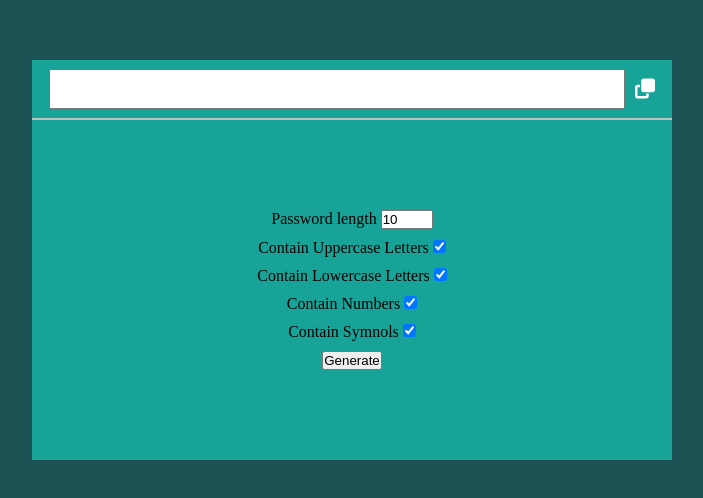
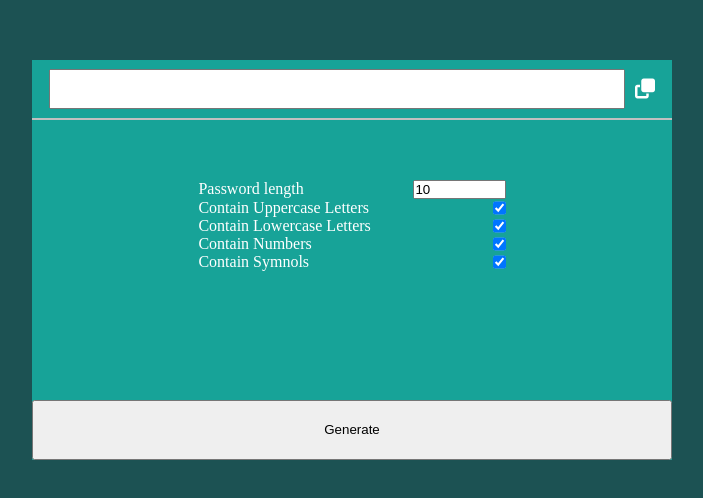
Before and after one commit to sinansarikaya/Javascript-Password-Generator, a plain HTML site: page index.html in a window 1280 px wide. Shown: the part 140-638 px from the top of the page, without its empty margins (288-991 px from the left). Drawn offline with Linux system fonts and the light colour scheme.

Commit message:
Project working now

```diff
--- a/css/style.css
+++ b/css/style.css
@@ -11,6 +11,7 @@
   justify-content: center;
   align-items: center;
   background-color: #1c5253;
+  color: #fff;
 }
 section {
   width: 50%;
@@ -33,10 +34,13 @@ section {
   width: 100%;
   height: 85%;
   display: flex;
-  justify-content: center;
-  align-items: center;
   flex-direction: column;
   gap: 10px;
+}
+.content label {
+  display: flex;
+  justify-content: space-between;
+  width: 60%;
 }
 .fa-copy {
   cursor: pointer;
@@ -47,3 +51,23 @@ section {
 .fa-copy:hover {
   color: #1c5253;
 }
+.submit {
+  width: 100%;
+  height: 60px;
+  cursor: pointer;
+  margin-top: auto;
+}
+.content .content-header {
+  margin: auto;
+  width: 80%;
+  display: flex;
+  justify-content: space-between;
+  align-items: center;
+  flex-direction: column;
+}
+.content .content-header .passwordLength {
+  width: 30%;
+}
+.content .content-footer {
+  margin-top: auto;
+}
--- a/index.html
+++ b/index.html
@@ -16,9 +16,10 @@
       <section>
         <div class="header">
           <input type="text" class="password-input" />
-          <i class="fa-solid fa-copy copyButton" onclick="copyPw()"></i>
+          <i class="fa-solid fa-copy" onclick="copyPw()"></i>
         </div>
         <div class="content">
+          <div class="content-header">
             <label for="passwordLength">
               Password length
               <input
@@ -30,7 +31,6 @@
                 max="20"
               />
             </label>
-
             <label for="upperCaseCheck">
               Contain Uppercase Letters
               <input type="checkbox" id="upperCaseCheck" checked />
@@ -47,7 +47,15 @@
               Contain Symnols
               <input type="checkbox" id="symbolCheck" checked />
             </label>
-          <input type="submit" onclick="generatePassword()" value="Generate" />
+          </div>
+          <div class="content-footer">
+            <input
+              type="submit"
+              class="submit"
+              onclick="generatePassword()"
+              value="Generate"
+            />
+          </div>
         </div>
       </section>
     </div>
```
Lines whose indentation alone changed are shown as unchanged.
